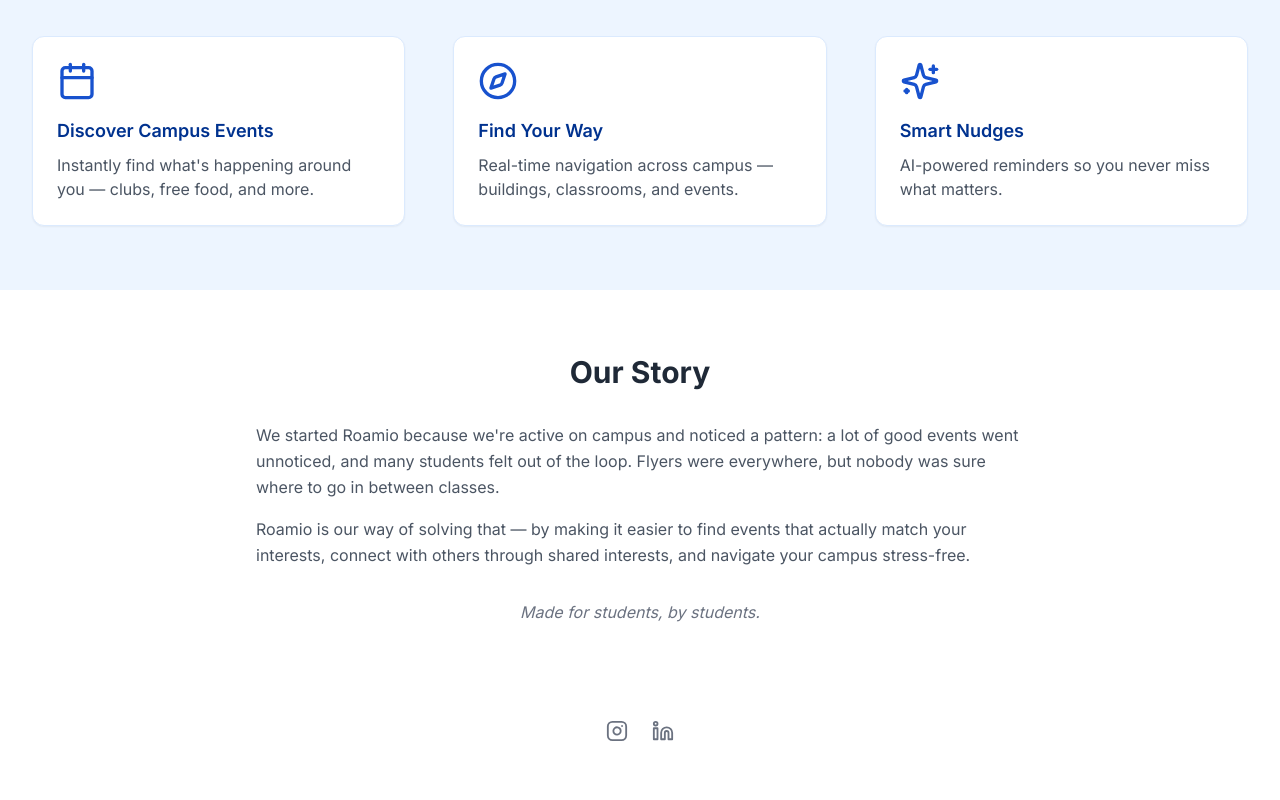
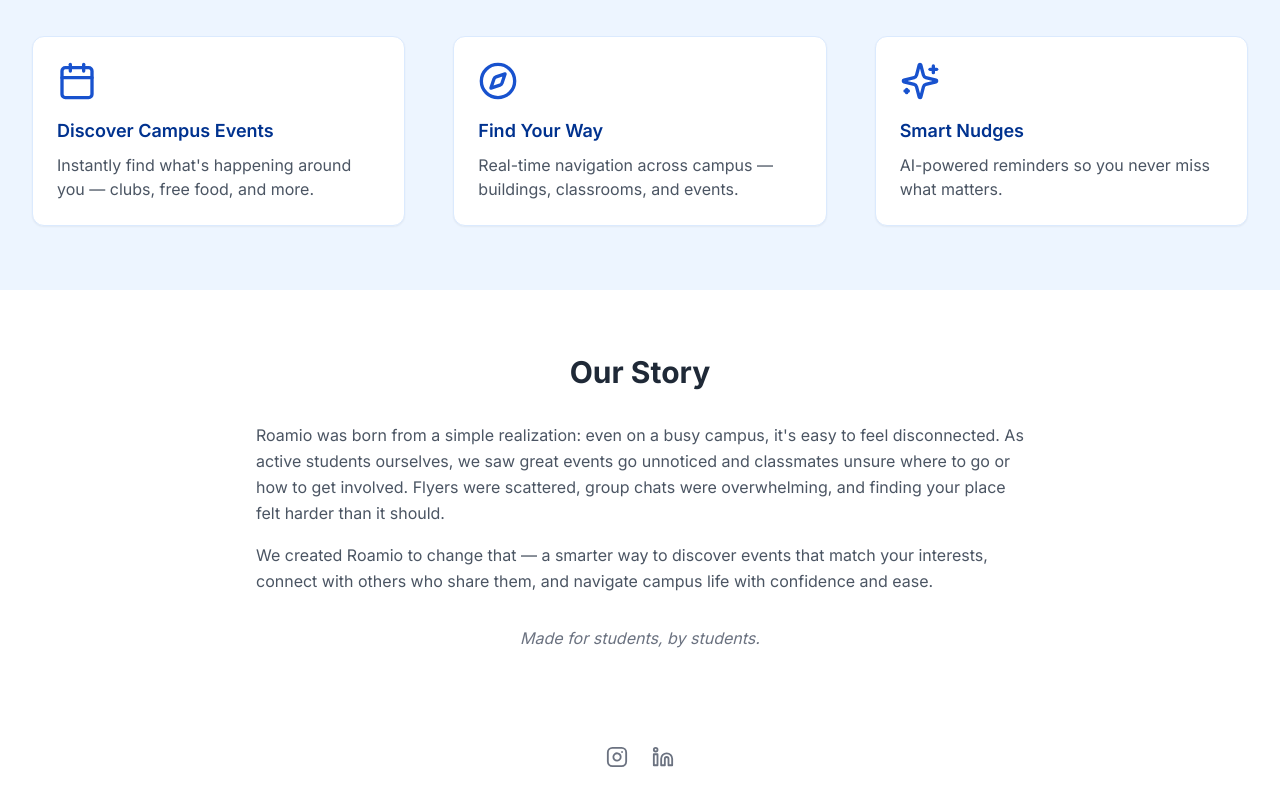
Before and after one commit to aryashahprog/roamio-waitlist-launch, a React (Vite) app: page / in a window 1280 px wide. Shown: the part 816-1616 px from the top of the page. Before the commit the page ends 1590 px from the top, so only its background shows below. Built offline with nearby package versions, Linux system fonts and the light colour scheme.

Commit message:
Update Our Story section
Update the content of the "Our Story" section with the provided text.

```diff
--- a/src/pages/Index.tsx
+++ b/src/pages/Index.tsx
@@ -66,10 +66,10 @@ const Index: React.FC = () => {
             <h2 className="text-3xl font-bold text-center text-gray-800 mb-8">Our Story</h2>
             <div className="prose mx-auto text-gray-600 space-y-4 text-center sm:text-left">
               <p className="leading-relaxed">
-                We started Roamio because we're active on campus and noticed a pattern: a lot of good events went unnoticed, and many students felt out of the loop. Flyers were everywhere, but nobody was sure where to go in between classes.
+                Roamio was born from a simple realization: even on a busy campus, it's easy to feel disconnected. As active students ourselves, we saw great events go unnoticed and classmates unsure where to go or how to get involved. Flyers were scattered, group chats were overwhelming, and finding your place felt harder than it should.
               </p>
               <p className="leading-relaxed">
-                Roamio is our way of solving that — by making it easier to find events that actually match your interests, connect with others through shared interests, and navigate your campus stress-free.
+                We created Roamio to change that — a smarter way to discover events that match your interests, connect with others who share them, and navigate campus life with confidence and ease.
               </p>
             </div>
 
```
